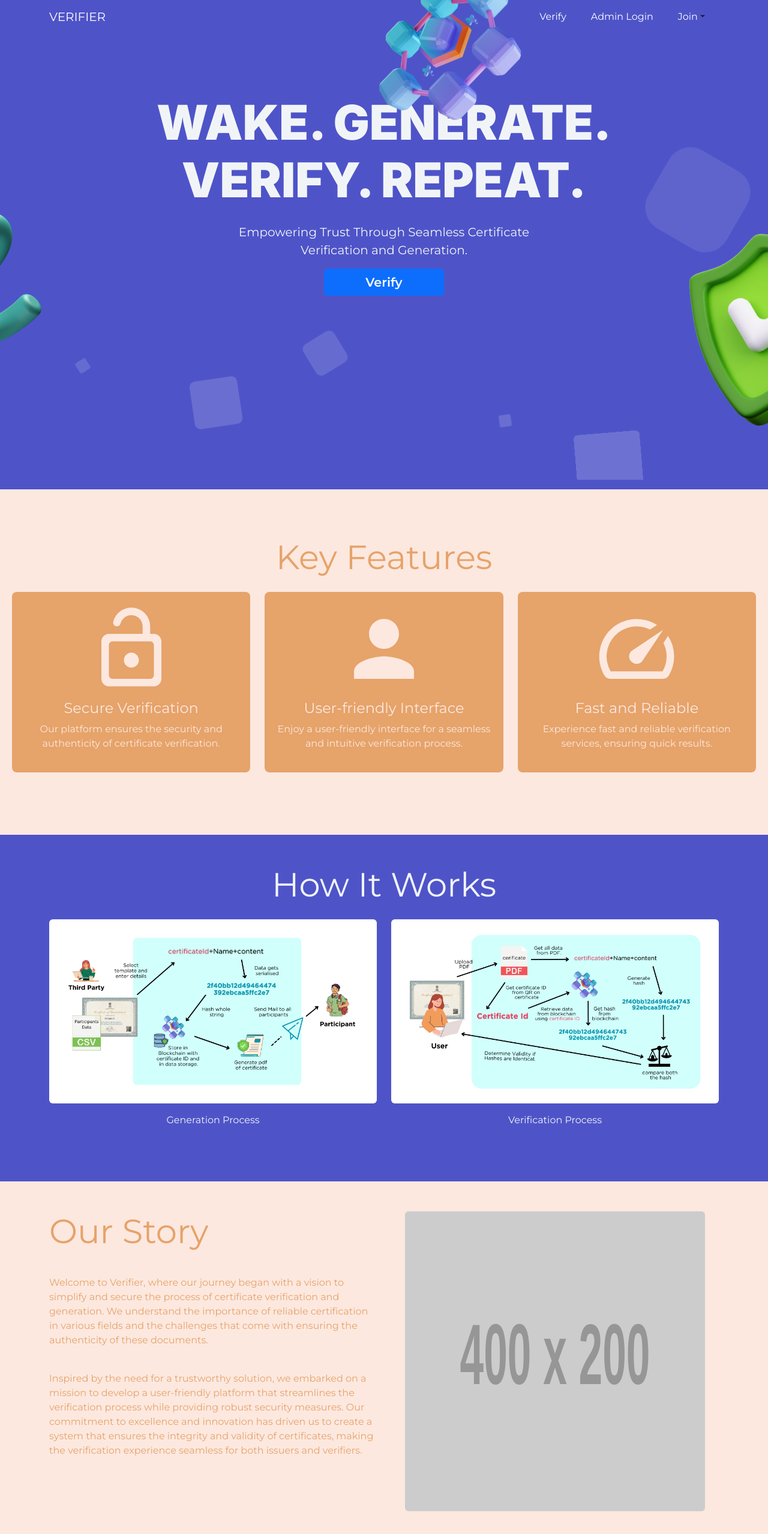
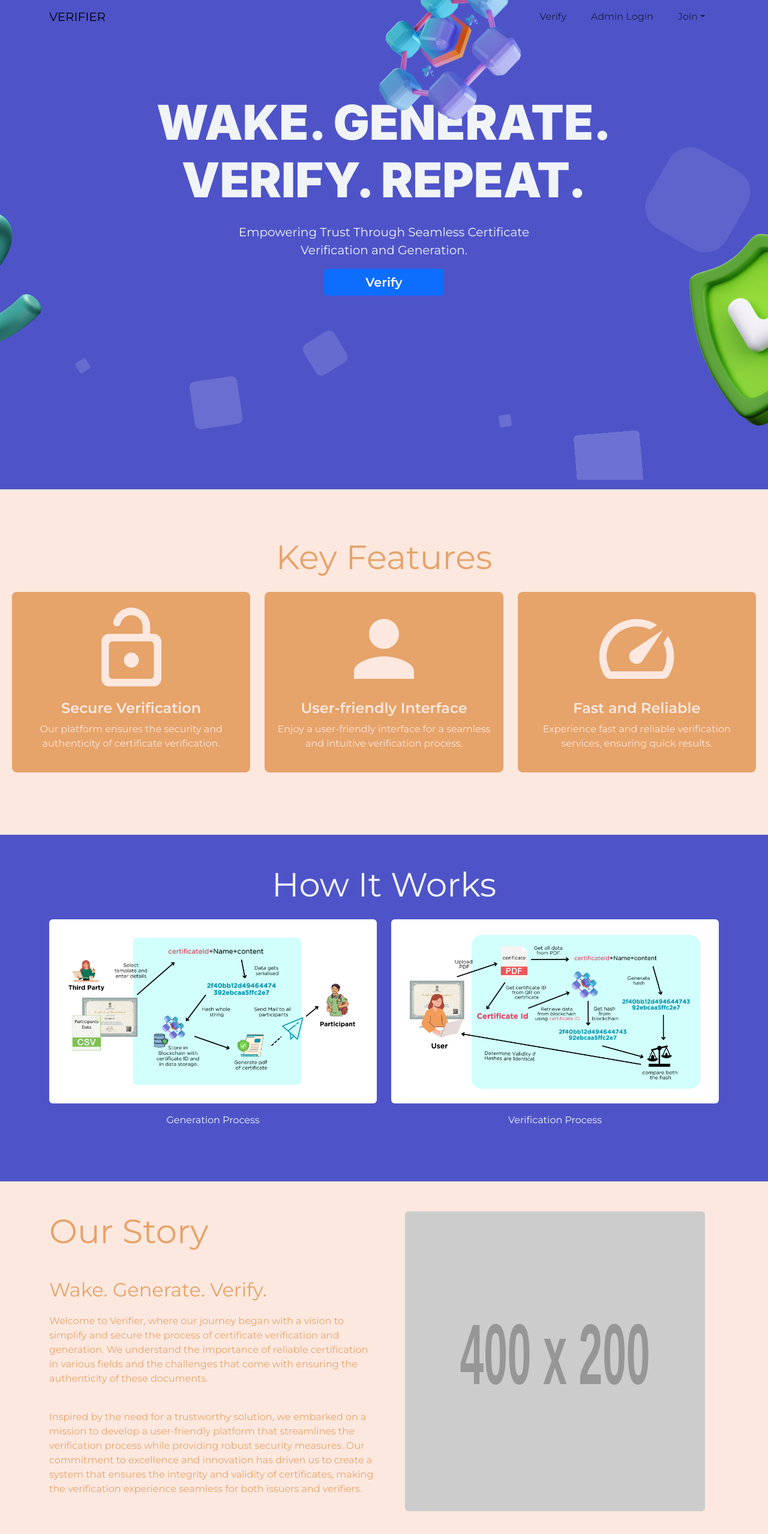
Before and after one commit to karishmarajput/cloud6, a React (Create React App) app in the folder client/: page / in a window 1280 px wide. Shown: the top 2558 px of the page at 60% size. Built offline with nearby package versions, Linux system fonts and the light colour scheme.

Commit message:
updated navbar

```diff
--- a/client/src/pages/Verify.js
+++ b/client/src/pages/Verify.js
@@ -1,13 +1,13 @@
-import DragDropFile from "./components/DragDropFile"
-import NavbarCertif from "./components/Navbar"
-import Footer from "./components/Footer"
-function Verify(){
-    return(
-        <div>
-            <NavbarCertif/>
-            <DragDropFile/>
-            <Footer/>
-        </div>
-    )
+import DragDropFile from "./components/DragDropFile";
+import NavbarCertif from "./components/Navbar";
+import Footer from "./components/Footer";
+function Verify() {
+  return (
+    <div>
+      <NavbarCertif color="#000" />
+      <DragDropFile />
+      <Footer />
+    </div>
+  );
 }
-export default Verify
+export default Verify;
--- a/client/src/pages/components/Navbar.js
+++ b/client/src/pages/components/Navbar.js
@@ -3,15 +3,16 @@ import Nav from "react-bootstrap/Nav";
 import Navbar from "react-bootstrap/Navbar";
 import NavDropdown from "react-bootstrap/NavDropdown";
 
-function NavbarCertif() {
+function NavbarCertif(props) {
   const headStyle = {
     zIndex: 10,
   };
+  var textColor = props.color;
   return (
     <Navbar expand="lg" data-bs-theme="light" style={headStyle}>
       <Container>
         <Navbar.Brand
-          style={{ color: "#fff" }}
+          style={{ color: { textColor } }}
           href="#home"
           className="text-uppercase"
         >
@@ -22,18 +23,18 @@ function NavbarCertif() {
           <Nav className="ml-auto">
             <Nav.Link
               href="verify"
-              style={{ marginRight: "25px", color: "#fff" }}
+              style={{ marginRight: "25px", color: { textColor } }}
             >
               Verify
             </Nav.Link>
             <Nav.Link
               href="admin"
-              style={{ marginRight: "25px", color: "#fff" }}
+              style={{ marginRight: "25px", color: { textColor } }}
             >
               Admin Login
             </Nav.Link>
             <NavDropdown
-              title={<span style={{ color: "#fff" }}>Join</span>}
+              title={<span style={{ color: { textColor } }}>Join</span>}
               style={{
                 marginRight: "15px",
               }}
--- a/client/src/pages/homepage/FeaturePage.js
+++ b/client/src/pages/homepage/FeaturePage.js
@@ -12,7 +12,9 @@ const FeaturePage = () => {
         <div className="col-md-4 mb-4">
           <div className="feature-card">
             <LockOpenRoundedIcon sx={{ fontSize: 150 }} />
-            <h4>Secure Verification</h4>
+            <h4>
+              <b>Secure Verification</b>
+            </h4>
             <p>
               Our platform ensures the security and authenticity of certificate
               verification.
@@ -22,7 +24,9 @@ const FeaturePage = () => {
         <div className="col-md-4 mb-4">
           <div className="feature-card">
             <PersonIcon sx={{ fontSize: 150 }} />
-            <h4>User-friendly Interface</h4>
+            <h4>
+              <b>User-friendly Interface</b>
+            </h4>
             <p>
               Enjoy a user-friendly interface for a seamless and intuitive
               verification process.
@@ -32,7 +36,9 @@ const FeaturePage = () => {
         <div className="col-md-4 mb-4">
           <div className="feature-card">
             <SpeedIcon sx={{ fontSize: 150 }} />
-            <h4>Fast and Reliable</h4>
+            <h4>
+              <b>Fast and Reliable</b>
+            </h4>
             <p>
               Experience fast and reliable verification services, ensuring quick
               results.
--- a/client/src/pages/homepage/OurStoryPage.js
+++ b/client/src/pages/homepage/OurStoryPage.js
@@ -1,5 +1,6 @@
 import React from "react";
 import { Container, Row, Col } from "react-bootstrap";
+import { TypeAnimation } from "react-type-animation";
 import "./OurStoryPage.css";
 
 const OurStoryPage = () => {
@@ -10,6 +11,23 @@ const OurStoryPage = () => {
           <Col md={6} className="mb-4 text-left">
             <h2 className="mb-3 display-4">Our Story</h2>
             <br />
+            <p>
+              <TypeAnimation
+                sequence={[
+                  "Wake.",
+                  1000,
+                  "Wake. Generate.",
+                  1000,
+                  "Wake. Generate. Verify.",
+                  1000,
+                  "Wake. Generate. Verify. Repeat.",
+                  1000,
+                ]}
+                speed={50}
+                repeat={Infinity}
+                style={{ fontSize: "2em" }}
+              />
+            </p>
             <p>
               Welcome to Verifier, where our journey began with a vision to
               simplify and secure the process of certificate verification and
```
